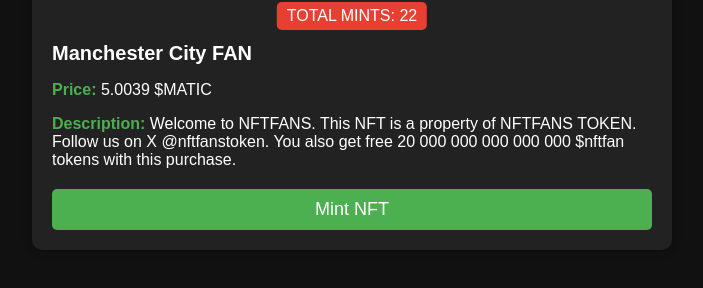
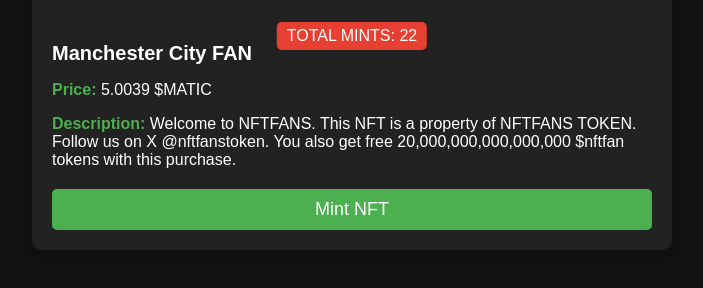
Before and after one commit to nftfan/privateorder, a plain HTML site: page index.html in a window 1280 px wide. Shown: the part 470-758 px from the top of the page, without its empty margins (288-991 px from the left). Drawn offline with Linux system fonts and the light colour scheme.

Commit message:
Update index.html

```diff
--- a/index.html
+++ b/index.html
@@ -28,7 +28,7 @@
         }
         .minted-tab {
             position: absolute;
-            bottom: 300px;
+            bottom: 280px;
             left: 50%;
             transform: translateX(-50%);
             background-color: #e74033;
@@ -126,7 +126,7 @@
         <div class="description">
             <h3>Manchester City FAN</h3>
             <p><strong>Price:</strong> 5.0039 $MATIC</p>
-            <p><strong>Description:</strong> Welcome to NFTFANS. This NFT is a property of NFTFANS TOKEN. Follow us on X @nftfanstoken. You also get free 20 000 000 000 000 000 $nftfan tokens with this purchase.</p>
+            <p><strong>Description:</strong> Welcome to NFTFANS. This NFT is a property of NFTFANS TOKEN. Follow us on X @nftfanstoken. You also get free 20,000,000,000,000,000 $nftfan tokens with this purchase.</p>
         </div>
         <button id="mintBtn">Mint NFT</button>
     </div>
@@ -140,7 +140,7 @@
             <h2>NFT FANS TO THE MOON</h2>
             <p>Pay NFT price to our official wallet:</p>
             <p style="font-size: 10px; color: #00a659;">0x92d550cdBc234211957Bd1B579d962c885A127Ba</p>
-            <p>You also get free 20 000 000 000 000 000 $nftfan tokens with this purchase.</p>
+            <p>You also get free 20,000,000,000,000,000 $nftfan tokens with this purchase.</p>
 			<p>You will receive your NFT and Tokens in 24h</p>
             <a href="https://polygonscan.com/address/0x92d550cdbc234211957bd1b579d962c885a127ba" class="small-button" target="_blank">Confirm Payment</a>
 
```
